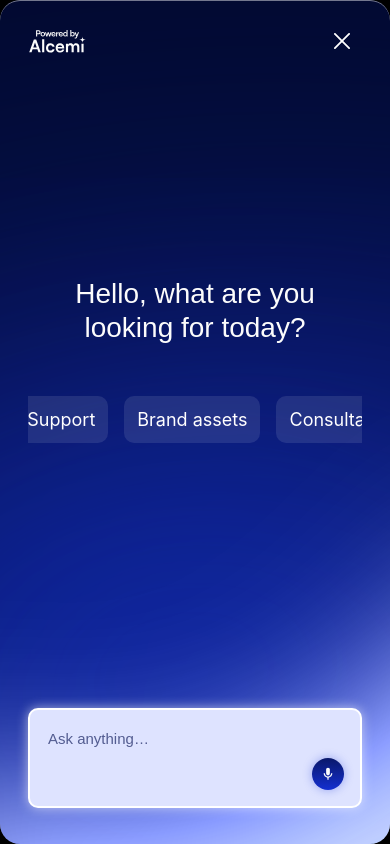
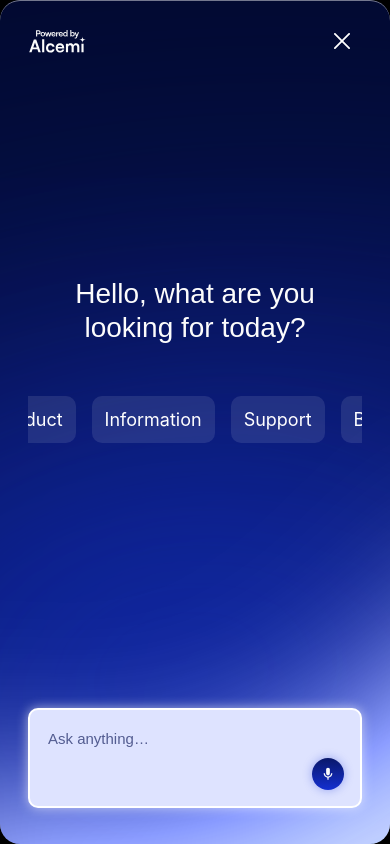
Before and after one commit to Arsenas/alcemi-ai-uzduotis, a React (Vite) app in the folder frontend/: page / in a window 390 px wide. Both pictures are taken after a click on the button "AI powered search". Built offline with nearby package versions, Linux system fonts and the light colour scheme; a web font is replaced by a local one.

Commit message:
h1 mobile versijoje nebesislenka su chipais

```diff
--- a/frontend/src/styles/modal.css
+++ b/frontend/src/styles/modal.css
@@ -504,7 +504,7 @@
     align-items: stretch;
     flex: 1 1 auto;
     overflow-y: auto;
-    overflow-x: visible;
+    overflow-x: hidden;
     padding: 0;
   }
 
@@ -531,14 +531,20 @@
 
   /* CHIP juosta (334 plote), horizontalus scroll */
   .suggestions {
-    width: 100%;
-    max-width: none;
-    margin: 0;
-    padding: 4px 0;
+    /* ištraukiam iki kortelės kraštų, bet paliekam vidinius latakus */
+    margin-left: calc(-1 * var(--gutter));
+    margin-right: calc(-1 * var(--gutter));
+    padding-left: var(--gutter);
+    padding-right: var(--gutter);
+    padding-top: 4px;
+    padding-bottom: 4px;
+
     display: flex !important;
     flex-wrap: nowrap;
+    justify-content: flex-start; /* ne center, kad elgtųsi normaliai */
     align-items: center;
     gap: 16px;
+
     overflow-x: auto;
     overflow-y: hidden;
     -webkit-overflow-scrolling: touch;
```
